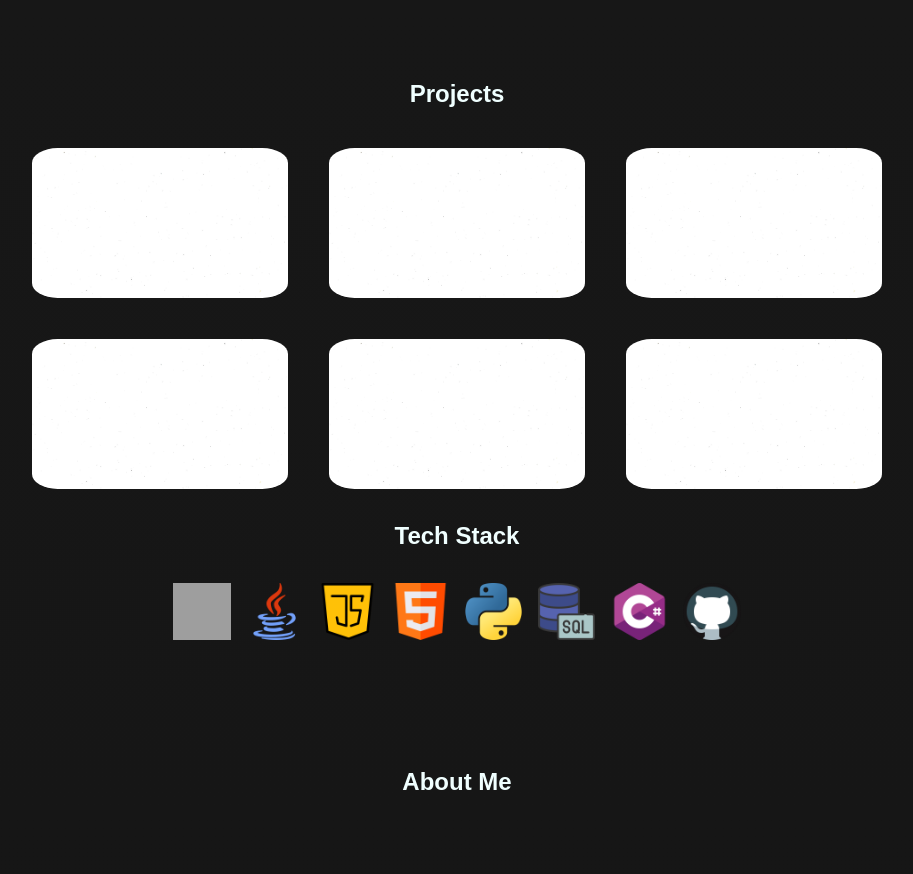
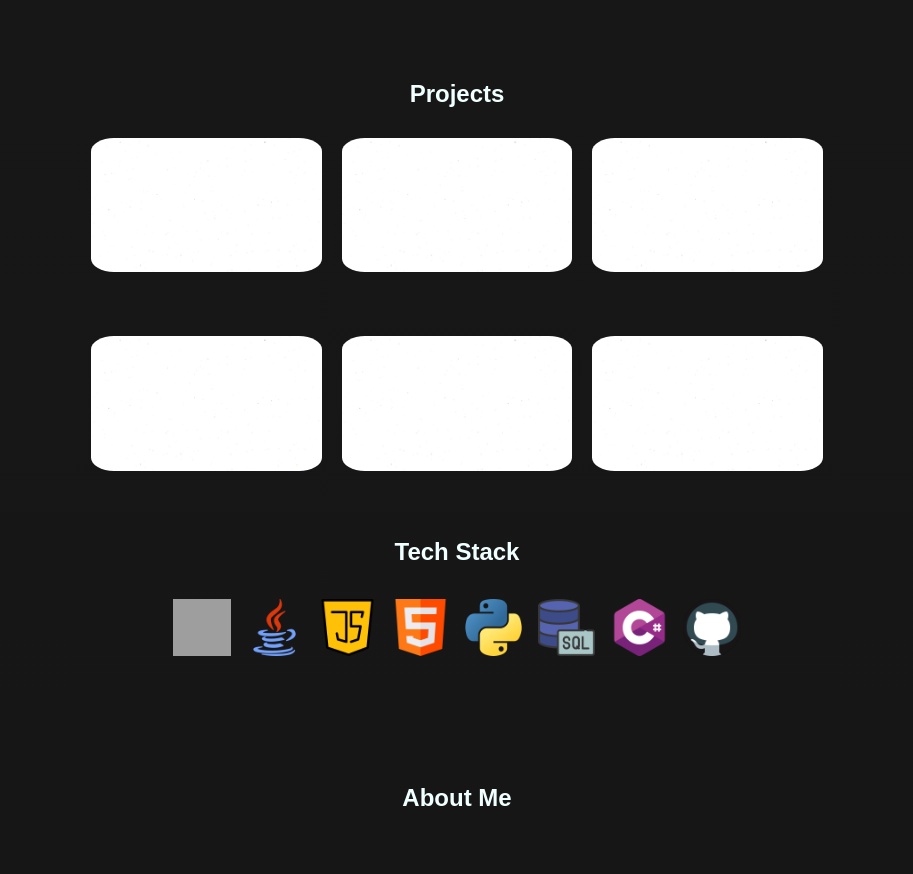
Before and after one commit to MatthewBel11/portfolio, a Vue app: page / in a window 1280 px wide. Shown: the part 800-1674 px from the top of the page, without its empty margins (183-1096 px from the left). Built offline with nearby package versions, Linux system fonts and the light colour scheme; grey boxes are pictures that could not be loaded.

Commit message:
- Changed ProjectsMain.vue images to be wrapped in divs to allow for more customization

```diff
--- a/src/components/ProjectsMain.vue
+++ b/src/components/ProjectsMain.vue
@@ -5,12 +5,42 @@
       </div>
 
       <div class="image-container-main">
+
+        <div class="item">
+          <a href="https://github.com/MatthewBel11/WineDataProject">
             <img src="@/assets/white-place-holder.jpg" alt="Image 1">
+          </a>
+        </div>
+
+        <div class="item">
+          <a href="https://github.com/MatthewBel11/WineDataProject">
             <img src="@/assets/white-place-holder.jpg" alt="Image 1">
+          </a>
+        </div>
+
+        <div class="item">
+          <a href="https://github.com/MatthewBel11/WineDataProject">
             <img src="@/assets/white-place-holder.jpg" alt="Image 1">
+          </a>
+        </div>
+
+        <div v-show="screenWidth > 670" class="item">
+          <a href="https://github.com/MatthewBel11/WineDataProject">
             <img src="@/assets/white-place-holder.jpg" alt="Image 1">
+          </a>
+        </div>
+
+        <div v-show="screenWidth > 670" class="item">
+          <a href="https://github.com/MatthewBel11/WineDataProject">
             <img src="@/assets/white-place-holder.jpg" alt="Image 1">
+          </a>
+        </div>
+
+        <div v-show="screenWidth > 670" class="item">
+          <a href="https://github.com/MatthewBel11/WineDataProject">
             <img src="@/assets/white-place-holder.jpg" alt="Image 1">
+          </a>
+        </div>
     </div>
 
     <h2 class="tech"> Tech Stack </h2>
@@ -27,6 +57,40 @@
 
     </div>
   </template>
+
+<script>
+import { ref, onMounted, onUnmounted } from 'vue';
+
+export default {
+  setup() {
+    const screenWidth = ref(window.innerWidth);
+
+    const check = () => {
+      screenWidth.value = window.innerWidth;
+      // Do something with screenWidth if needed
+    };
+
+    onMounted(() => {
+      check();
+      document.title = "Matthew's Portfolio";
+
+      // Add event listener on mount
+      window.addEventListener('resize', check);
+    });
+
+    onUnmounted(() => {
+      // Remove event listener on unmount
+      window.removeEventListener('resize', check);
+    });
+
+    return {
+      screenWidth
+    };
+  },
+};
+</script>
+
+
 
   <style scoped>
   .wrapper {
@@ -50,20 +114,24 @@
     padding: 0;
     display: flex;
     flex-direction: row;
-    width: 80%;
+    width: 60%;
     justify-content: center;
     text-align: center;
     flex-wrap: wrap;
   }
 
-  .image-container-main img {
-    max-width: 50%;
-    width: 25%;
-    margin: 2%;
+  .item{
+    width: 30%;
+    margin: 10px;
+    margin-bottom: 50px;
+  }
+
+  .item img {
+    max-width: 100%;
     border-radius: 10%;
   }
 
-  .image-container-main img:hover {
+  .item img:hover {
     transform: scale(1.05);
     cursor: pointer;
     filter: blur(1px);
@@ -71,19 +139,29 @@
   }
 
   @media (max-width: 1100px) {
-    .image-container-main img {
-      max-width: 42%;
+
+    .item{
+      width: 45%;
+      margin-bottom: 20px;
+    }
+
+    .item img {
       width: 100%;
     }
 
     }
 
-  @media (max-width: 600px) {
+  @media (max-width: 670px) {
 
-    .image-container-main img {
-      max-width: 70%;
+    .item{
+      width: 100%;
+      margin-bottom: 20px;
+    }
+
+    .item img {
       width: 100%;
     }
+
     }
 
   .tech {
```
Lines whose indentation alone changed are shown as unchanged.
